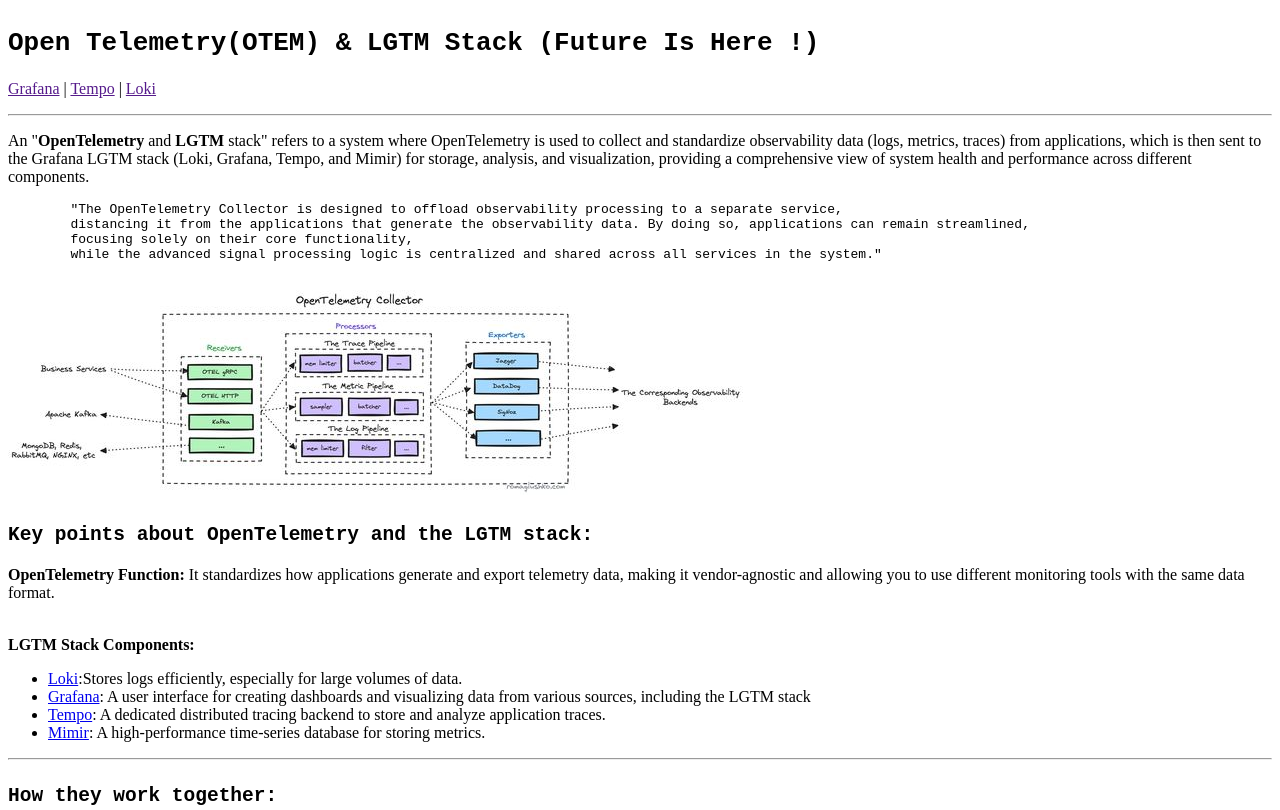
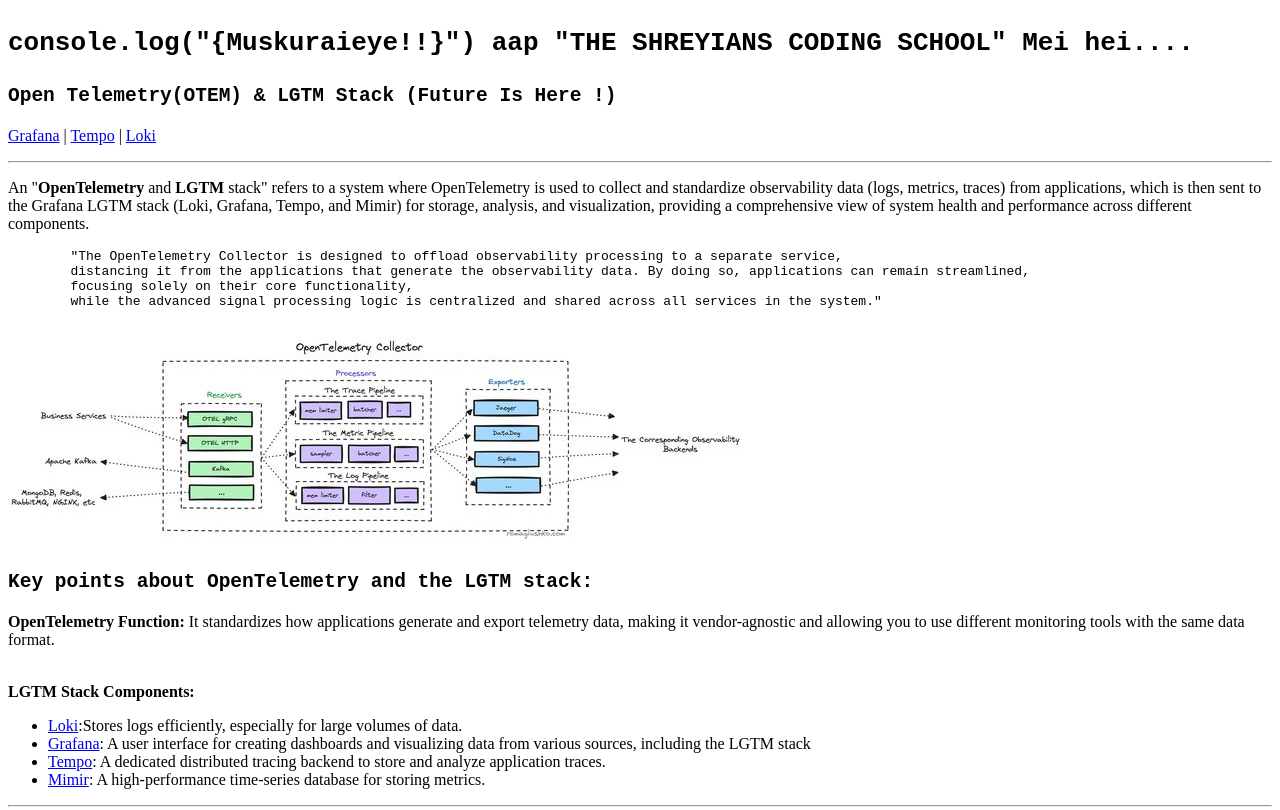
Before and after one commit to Skyloholic/ProjectSky, a plain HTML site: page index.html in a window 1280 px wide. Shown: the top 810 px of the page. Drawn offline with Linux system fonts and the light colour scheme.

Commit message:
Update index.html

```diff
--- a/index.html
+++ b/index.html
@@ -6,8 +6,9 @@
     <title>LGTM | OTEM</title>
 </head>
 <body>
-    <h1> <code> Open Telemetry(OTEM) & LGTM Stack (Future Is Here !)</code>  </h1>
-    <p><a href="">Grafana</a> | <a href="">Tempo</a> | <a href="">Loki</a>
+    <h1>  <code> <b>console.log("{Muskuraieye!!}")</b> aap "THE SHREYIANS CODING SCHOOL" Mei hei....</code></h1>
+      <h2>  <code> Open Telemetry(OTEM) & LGTM Stack (Future Is Here !)</code>  </h2>
+    <p><a target="_blank" href="http://https://grafana.com/">Grafana</a> | <a target="_blank"  href="https://grafana.com/oss/tempo/">Tempo</a> | <a target="_blank"  href="https://grafana.com/oss/loki/">Loki</a>
     <hr>
     <p>
        An "<b>OpenTelemetry</b> and <b>LGTM</b> stack" refers to a system where OpenTelemetry is used to collect and standardize observability data (logs, metrics, traces) from applications, which is then sent to the Grafana LGTM stack (Loki, Grafana, Tempo, and Mimir) for storage, analysis, and visualization, providing a comprehensive view of system health and performance across different components.
```
